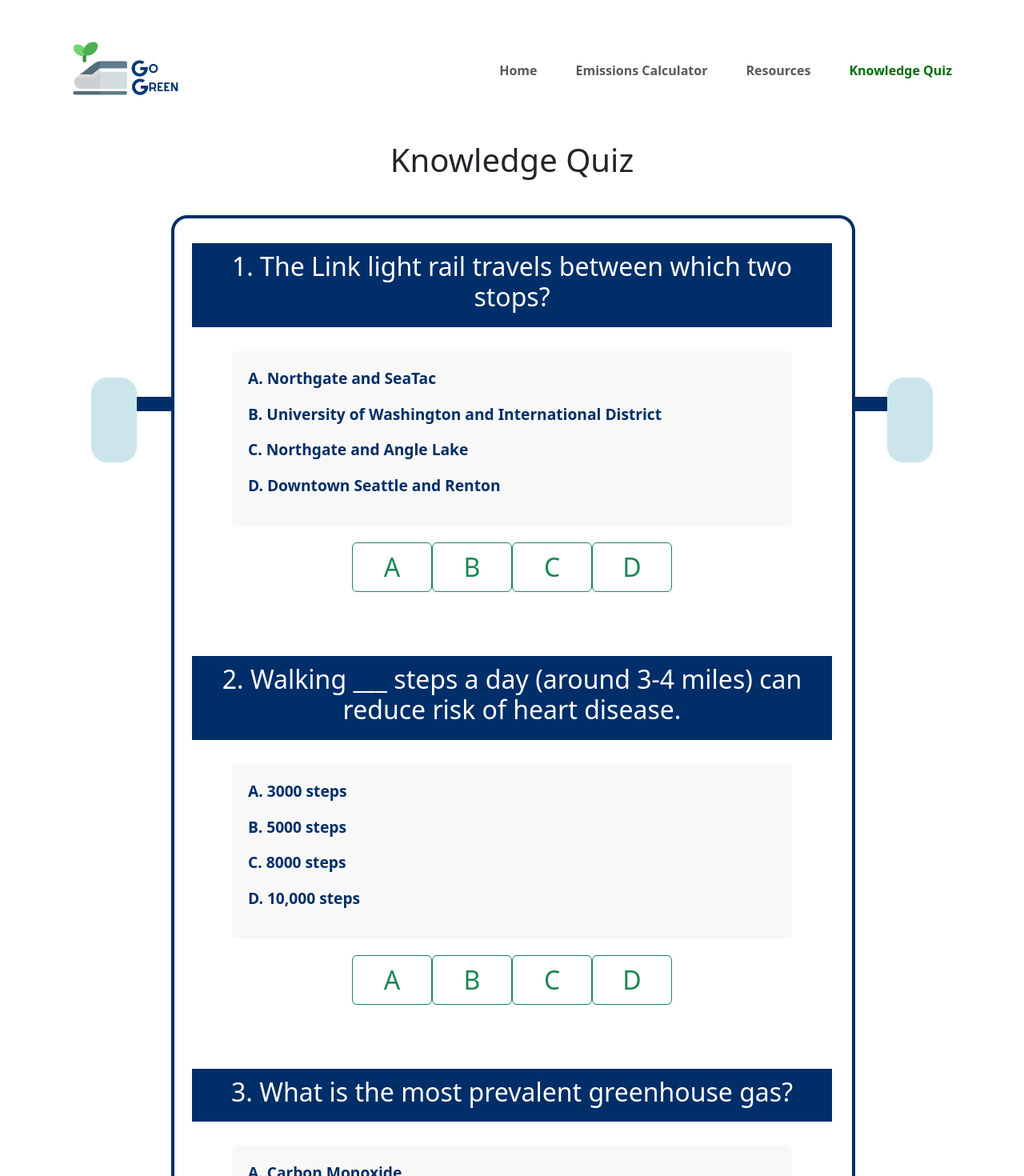
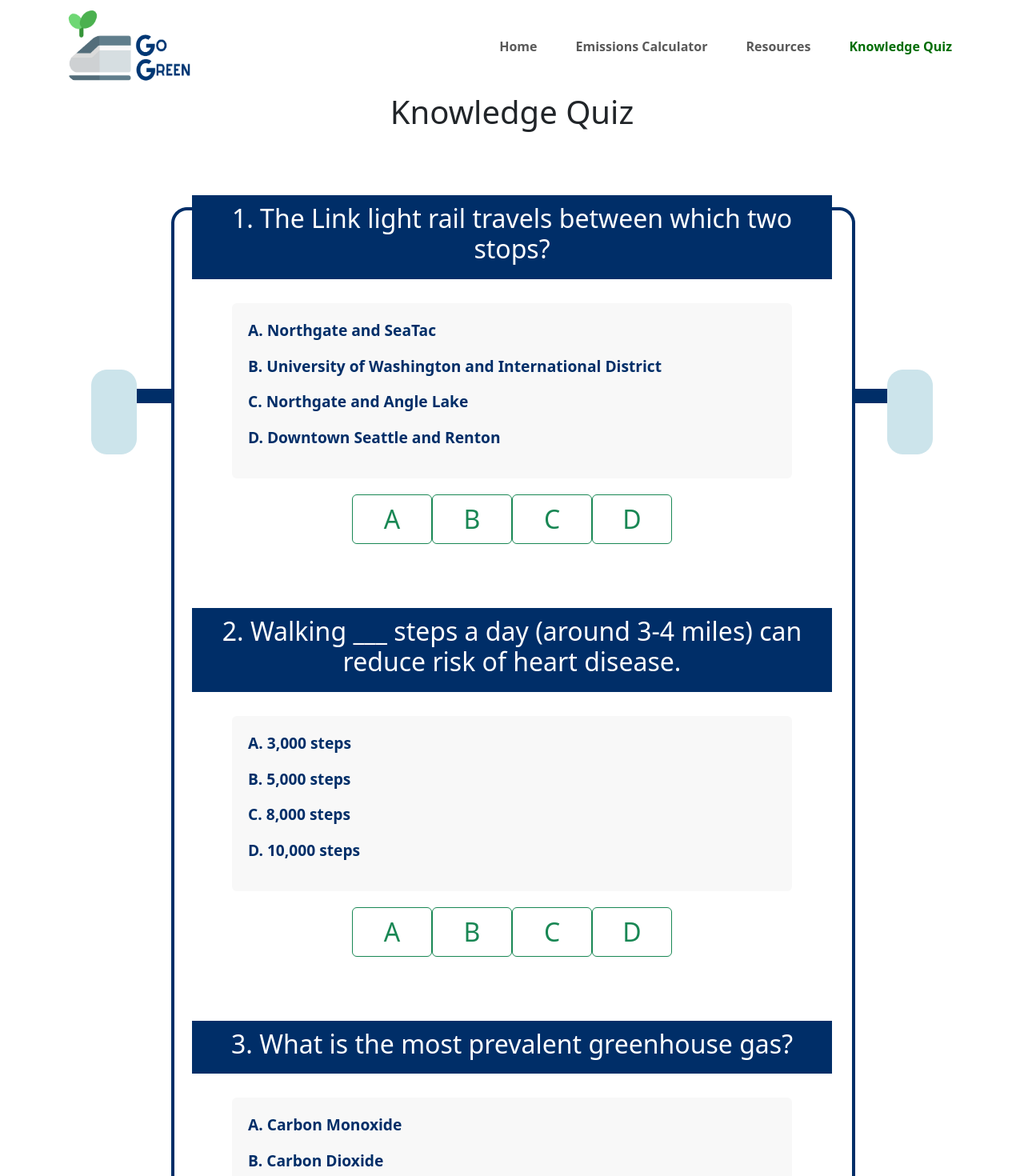
Before and after one commit to UW-INFO442-AU23/Team-SCAMS, a React (Create React App) app: page /knowledge_quiz in a window 1280 px wide. Shown: the top 1470 px of the page at 80% size. Built offline with nearby package versions, Linux system fonts and the light colour scheme.

Commit message:
formatting issues

```diff
--- a/src/App.js
+++ b/src/App.js
@@ -2,6 +2,7 @@ import React from 'react';
 import NavbarComponent from './components/Navbar.js';
 import Home from './components/Home.js';
 import Quiz from './components/Quiz.js';
+import QuizResults from './components/Quiz.js';
 import Calculator from './components/Calculator.js';
 import ResourcePage from './components/ResourcePage.js';
 import QuizData from './data/Quiz.json'
--- a/src/components/HomePageSection.js
+++ b/src/components/HomePageSection.js
@@ -7,7 +7,7 @@ function EachFeature(props) {
                 <div className="row justify-content-between text-left align-items-center">
                     <div className="homepage-img col-md">
                         <img src={props.source} width="600px" height="300px"
-                            alt={props.alt} class="img-fluid"/>
+                            alt={props.alt} class="img-fluid" />
                     </div>
                     <div className="col-md p-4">
                         <h3>{props.name}</h3>
@@ -34,7 +34,7 @@ export function KeyFeatures(props) {
                 greenhouse gas emissions, accounting for 28% of total emissions
                 in 2021. Human health, ecosystem health, and urban infrastructure
                 will be at risk if we don’t take action soon."
-                buttonname= "Calculate Your Carbon Emissions"
+                buttonname="Calculate Your Carbon Emissions"
                 path="emissions_calculator"
             />
             <EachFeature
--- a/src/components/Navbar.js
+++ b/src/components/Navbar.js
@@ -1,5 +1,5 @@
 import React from 'react';
-import { BrowserRouter as Router, Route, Routes, Navigate, Link, NavLink} from "react-router-dom";
+import { BrowserRouter as Router, Route, Routes, Navigate, Link, NavLink } from "react-router-dom";
 import Navbar from 'react-bootstrap/Navbar';
 import Container from 'react-bootstrap/Container';
 import { Nav } from 'react-bootstrap';
@@ -9,15 +9,15 @@ export default function NavbarComponent(props) {
         <Navbar expand="lg" variant="light">
             <Container>
                 <Navbar.Brand as={Link} to='home'>
-                    <img src="logo.png" alt="go green logo" width="150" height="150" />
+                    <img src="logo.png" alt="go green logo" width="160" height="90" />
                 </Navbar.Brand>
                 <Navbar.Toggle aria-controls="basic-navbar-nav" />
                 <Navbar.Collapse id="basic-navbar-nav">
                     <Nav className='ms-auto'>
-                    <Nav.Link className='nav-link' as={NavLink} to="/home" >Home</Nav.Link>
-                    <Nav.Link className='nav-link' as={NavLink} to='/emissions_calculator'>Emissions Calculator</Nav.Link>
-                    <Nav.Link className='nav-link' as={NavLink} to='/resources'>Resources</Nav.Link>
-                    <Nav.Link className='nav-link' as={NavLink} to='/knowledge_quiz'>Knowledge Quiz</Nav.Link>
+                        <Nav.Link className='nav-link' as={NavLink} to="/home" >Home</Nav.Link>
+                        <Nav.Link className='nav-link' as={NavLink} to='/emissions_calculator'>Emissions Calculator</Nav.Link>
+                        <Nav.Link className='nav-link' as={NavLink} to='/resources'>Resources</Nav.Link>
+                        <Nav.Link className='nav-link' as={NavLink} to='/knowledge_quiz'>Knowledge Quiz</Nav.Link>
                     </Nav>
                 </Navbar.Collapse>
             </Container>
--- a/src/components/Quiz.js
+++ b/src/components/Quiz.js
@@ -1,6 +1,47 @@
 import React, { useState } from 'react';
 import { BrowserRouter as Router, Route, Routes, Navigate } from "react-router-dom";
 
+
+function QuizQuestion(props) {
+
+    const { quizData, index, onSelect } = props
+
+    const handleOptionSelect = (event) => {
+        const selectedAnswer = event.target.id;
+        onSelect(quizData.id, selectedAnswer);
+    };
+
+    return (
+        <div>
+            <div className="container quiz_question">
+                <h2>{quizData.question}</h2>
+            </div>
+
+            <div className="container rounded quiz_window">
+                <p>{quizData.a}</p>
+
+                <p>{quizData.b}</p>
+
+                <p>{quizData.c}</p>
+
+                <p>{quizData.d}</p>
+            </div>
+            <div className="button_center">
+                <input type="radio" className="btn-check" name={quizData.id} id={quizData.id + 'a'} autoComplete="off" onChange={handleOptionSelect} />
+                <label className="btn btn-outline-success" for={quizData.id + 'a'}>A</label>
+
+                <input type="radio" className="btn-check" name={quizData.id} id={quizData.id + 'b'} autoComplete="off" onChange={handleOptionSelect} />
+                <label className="btn btn-outline-success" for={quizData.id + 'b'}>B</label>
+
+                <input type="radio" className="btn-check" name={quizData.id} id={quizData.id + 'c'} autoComplete="off" onChange={handleOptionSelect} />
+                <label className="btn btn-outline-success" for={quizData.id + 'c'}>C</label>
+
+                <input type="radio" className="btn-check" name={quizData.id} id={quizData.id + 'd'} autoComplete="off" onChange={handleOptionSelect} />
+                <label className="btn btn-outline-success" for={quizData.id + 'd'}>D</label>
+            </div>
+        </div>
+    )
+}
 
 function QuizResult(props) {
     const { QuizData, answers } = props
@@ -113,48 +154,6 @@ function QuizResult(props) {
 }
 
 
-function QuizQuestion(props) {
-
-    const { quizData, index, onSelect } = props
-
-    const handleOptionSelect = (event) => {
-        const selectedAnswer = event.target.id;
-        onSelect(quizData.id, selectedAnswer);
-    };
-
-    return (
-        <div>
-            <div className="container quiz_question">
-                <h2>{quizData.question}</h2>
-            </div>
-
-            <div className="container rounded quiz_window">
-                <p>{quizData.a}</p>
-
-                <p>{quizData.b}</p>
-
-                <p>{quizData.c}</p>
-
-                <p>{quizData.d}</p>
-            </div>
-            <div className="button_center">
-                <input type="radio" className="btn-check" name={quizData.id} id={quizData.id + 'a'} autoComplete="off" onChange={handleOptionSelect} />
-                <label className="btn btn-outline-success" for={quizData.id + 'a'}>A</label>
-
-                <input type="radio" className="btn-check" name={quizData.id} id={quizData.id + 'b'} autoComplete="off" onChange={handleOptionSelect} />
-                <label className="btn btn-outline-success" for={quizData.id + 'b'}>B</label>
-
-                <input type="radio" className="btn-check" name={quizData.id} id={quizData.id + 'c'} autoComplete="off" onChange={handleOptionSelect} />
-                <label className="btn btn-outline-success" for={quizData.id + 'c'}>C</label>
-
-                <input type="radio" className="btn-check" name={quizData.id} id={quizData.id + 'd'} autoComplete="off" onChange={handleOptionSelect} />
-                <label className="btn btn-outline-success" for={quizData.id + 'd'}>D</label>
-            </div>
-        </div>
-    )
-}
-
-
 export default function Quiz(props) {
     <Route path="/Quiz" element={<Quiz />} />
 
--- a/src/components/ResourceCard.js
+++ b/src/components/ResourceCard.js
@@ -1,7 +1,7 @@
 import React from 'react';
 import Data from '../data/ResourceLinks.json';
 
-export function ResourceCard(props){
+export function ResourceCard(props) {
     const title = props.title;
     const image = props.image;
     const alt = props.alt;
@@ -11,7 +11,7 @@ export function ResourceCard(props){
             <div className='card mb-4'>
                 <div className="entry-card card-body">
                     <div className="col-sm-auto">
-                        <img className="col-sm-12" id="homecardpic" src={image} alt={alt}/>
+                        <img className="col-sm-12" id="homecardpic" src={image} alt={alt} />
                     </div>
                     <div className="col-sm">
                         <h2 className="card-title homeTitle">{title}</h2>
--- a/src/data/Quiz.json
+++ b/src/data/Quiz.json
@@ -12,9 +12,9 @@
   {
     "id": "Q2",
     "question": "2. Walking  ___ steps a day (around 3-4 miles) can reduce risk of heart disease.",
-    "a": "A. 3000 steps",
-    "b": "B. 5000 steps",
-    "c": "C. 8000 steps",
+    "a": "A. 3,000 steps",
+    "b": "B. 5,000 steps",
+    "c": "C. 8,000 steps",
     "d": "D. 10,000 steps",
     "answer": "c",
     "explanation": "Even if you're not walking to work, there are plenty of urban trails in Seattle for you to explore."
--- a/src/index.css
+++ b/src/index.css
@@ -18,6 +18,7 @@ img {
     margin-left: 2em;
     font-weight: bold;
 }
+
 .navbar-nav {
     margin-left: auto;
 }
@@ -26,13 +27,13 @@ img {
     color: #006D04
 }
 
-   Nav.Link .navbar-link {
+Nav.Link .navbar-link {
     color: aqua;
-  }
+}
 
-  .navbar-nav > .nav-link.active {
+.navbar-nav>.nav-link.active {
     color: #006D04;
-  }
+}
 
 /* FOOTER STYLING */
 .footer_link {
@@ -40,7 +41,7 @@ img {
     color: #000000;
 }
 
-  /* BUTTON STYLING */
+/* BUTTON STYLING */
 .button_center {
     text-align: center;
 }
@@ -125,7 +126,8 @@ img {
     display: flex;
     justify-content: center;
     flex-wrap: wrap;
-    margin: 0 20px; /* Adjusted space to the left and right of the member cards */
+    margin: 0 20px;
+    /* Adjusted space to the left and right of the member cards */
 }
 
 .about-us-section {
@@ -178,7 +180,7 @@ img {
     .quiz_background {
         background-image: url("../public/long bus outline.png");
         background-repeat: no-repeat;
-        background-position: top -250px center;
+        background-position: top -200px center;
     }
 }
 
@@ -234,6 +236,14 @@ img {
     padding: 15px;
 }
 
+.correct {
+    color: green
+}
+
+.incorrect {
+    color: red
+}
+
 .correct-answers>h4,
 .your-score>h3,
 .your-score>img {
```
Also changed, not shown: src/components/Home.js (+4 -4 lines), src/components/ResourcePage.js (+14 -16 lines), public/logo.png.
